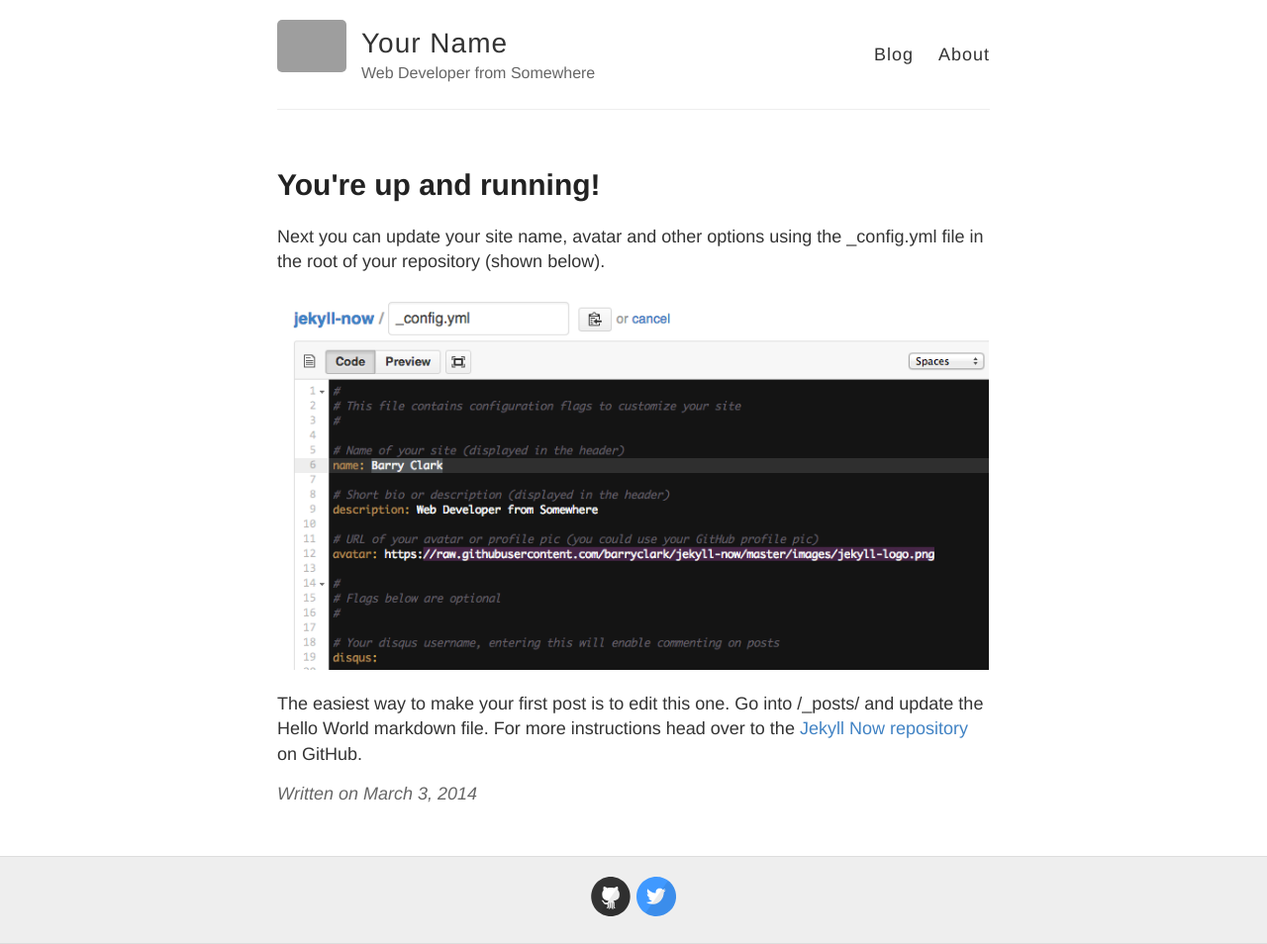
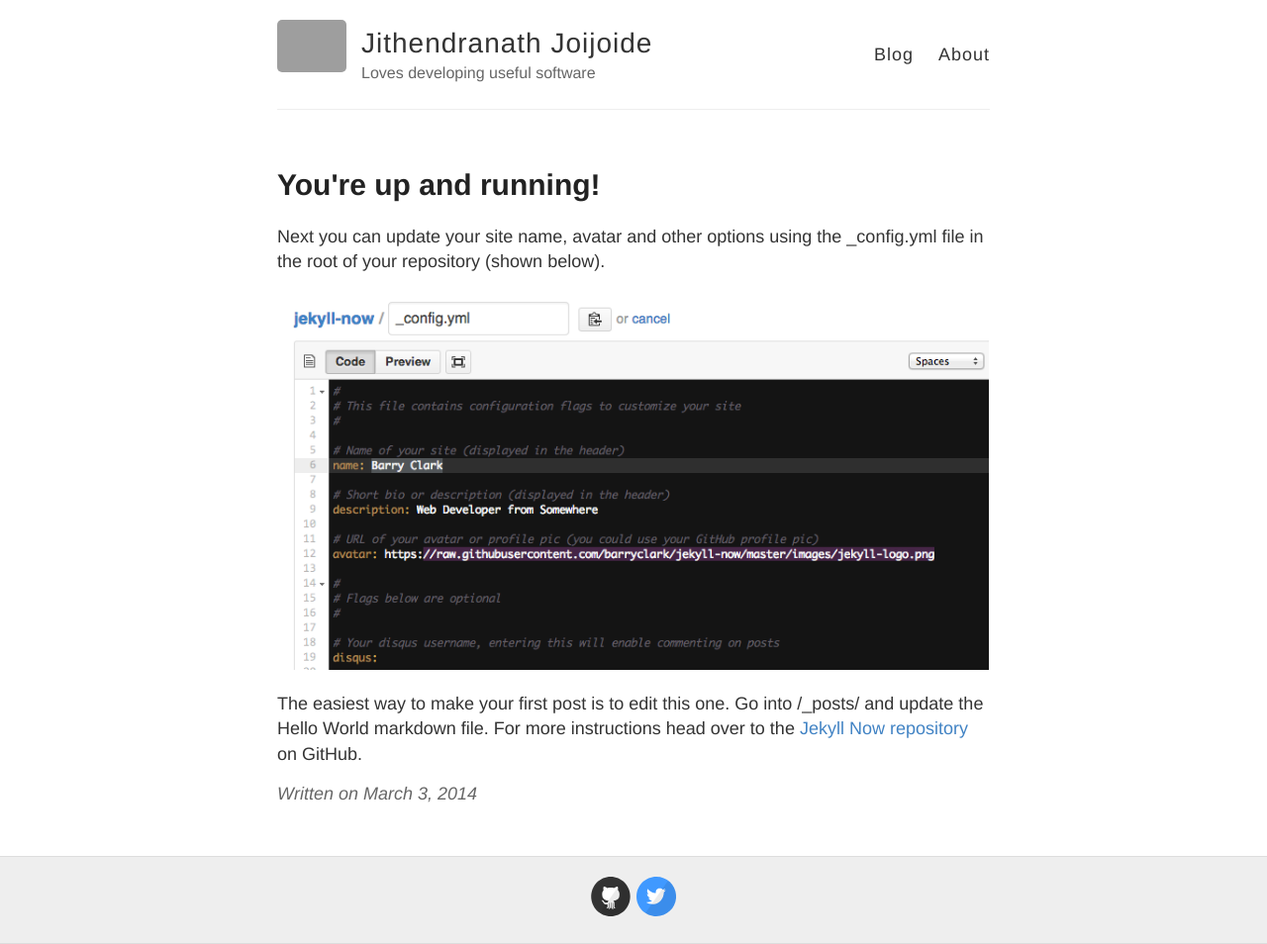
Before and after one commit to jithu123/jithu123.github.io, a Jekyll site: the page built from _posts/2014-3-3-Hello-World.md, in a window 1280 px wide. Shown: the whole page at 99% size. Built offline with Jekyll 4.4.1, drawn with Linux system fonts in a browser that asks for light colours; grey boxes are pictures that could not be loaded.

Commit message:
Fixing configs

```diff
--- a/_config.yml
+++ b/_config.yml
@@ -3,10 +3,10 @@
 #
 
 # Name of your site (displayed in the header)
-name: Your Name
+name: Jithendranath Joijoide
 
 # Short bio or description (displayed in the header)
-description: Web Developer from Somewhere
+description: Loves developing useful software
 
 # URL of your avatar or profile pic (you could use your GitHub profile pic)
 avatar: https://raw.githubusercontent.com/barryclark/jekyll-now/master/images/jekyll-logo.png
@@ -41,7 +41,7 @@ google_analytics:
 
 # Your website URL (e.g. http://barryclark.github.io or http://www.barryclark.co)
 # Used for Sitemap.xml and your RSS feed
-url:
+url: http://jithu123.github.io
 
 # If you're hosting your site at a Project repository on GitHub pages
 # (http://yourusername.github.io/repository-name)
```
